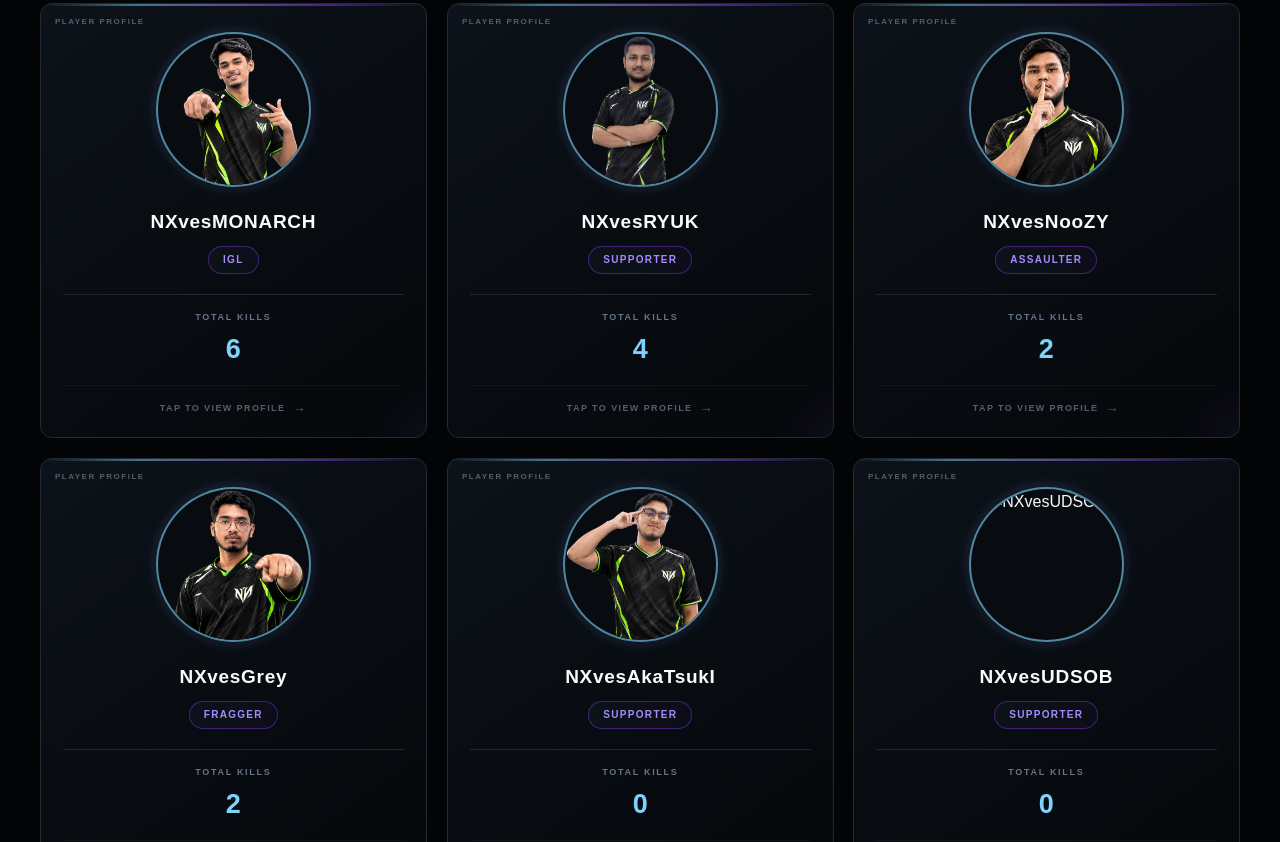
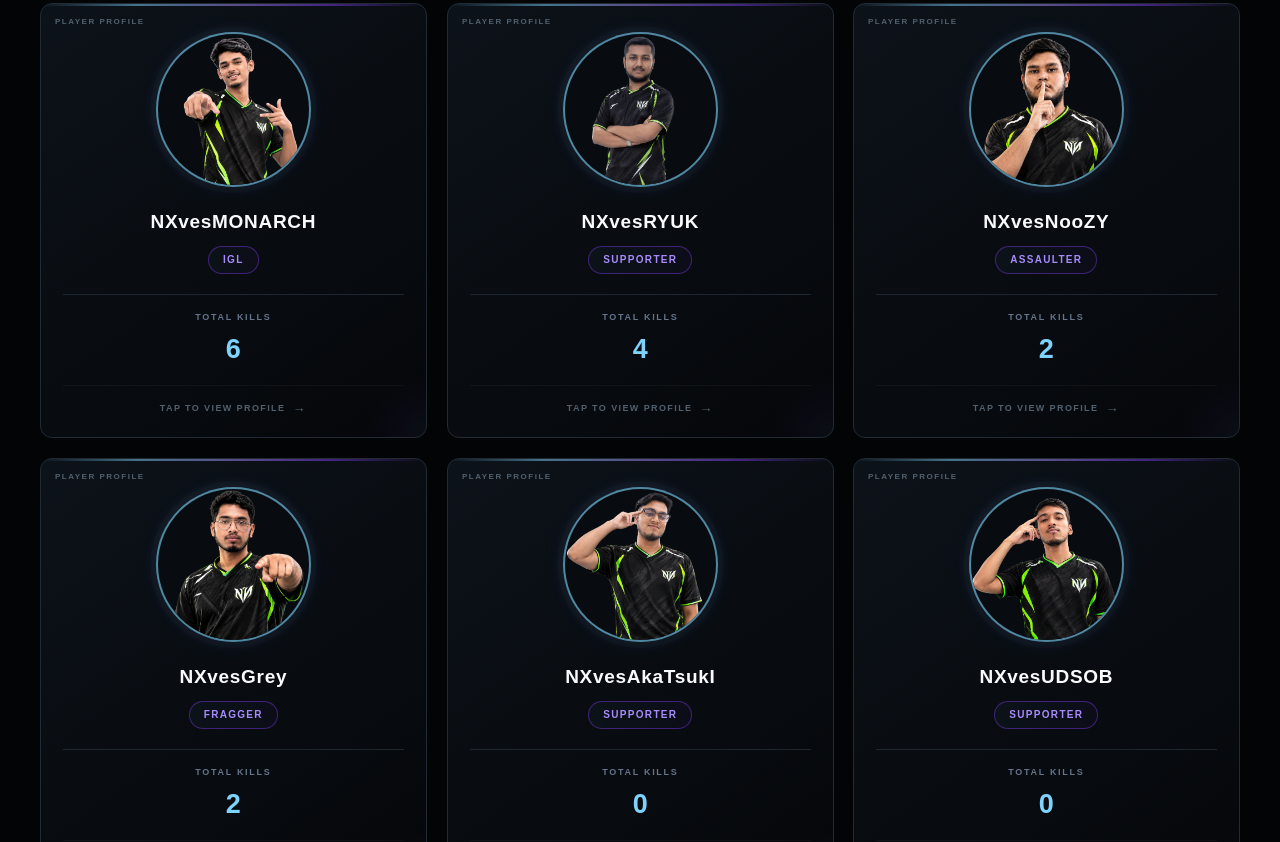
Before and after one commit to NexvoraEsports/NEXVORA-E-SPORTS, a plain HTML site: page index.html in a window 1280 px wide. Shown: the part 2421-3263 px from the top of the page. Drawn offline with Linux system fonts and the light colour scheme.

Commit message:
Update index.html

```diff
--- a/index.html
+++ b/index.html
@@ -3578,7 +3578,7 @@ const players = {
 
         role:"Supporter",
 
-        image:"players/udsob.png.png",
+        image:"players/udsob.png",
 
         imageClass:"udsob",
 
```
